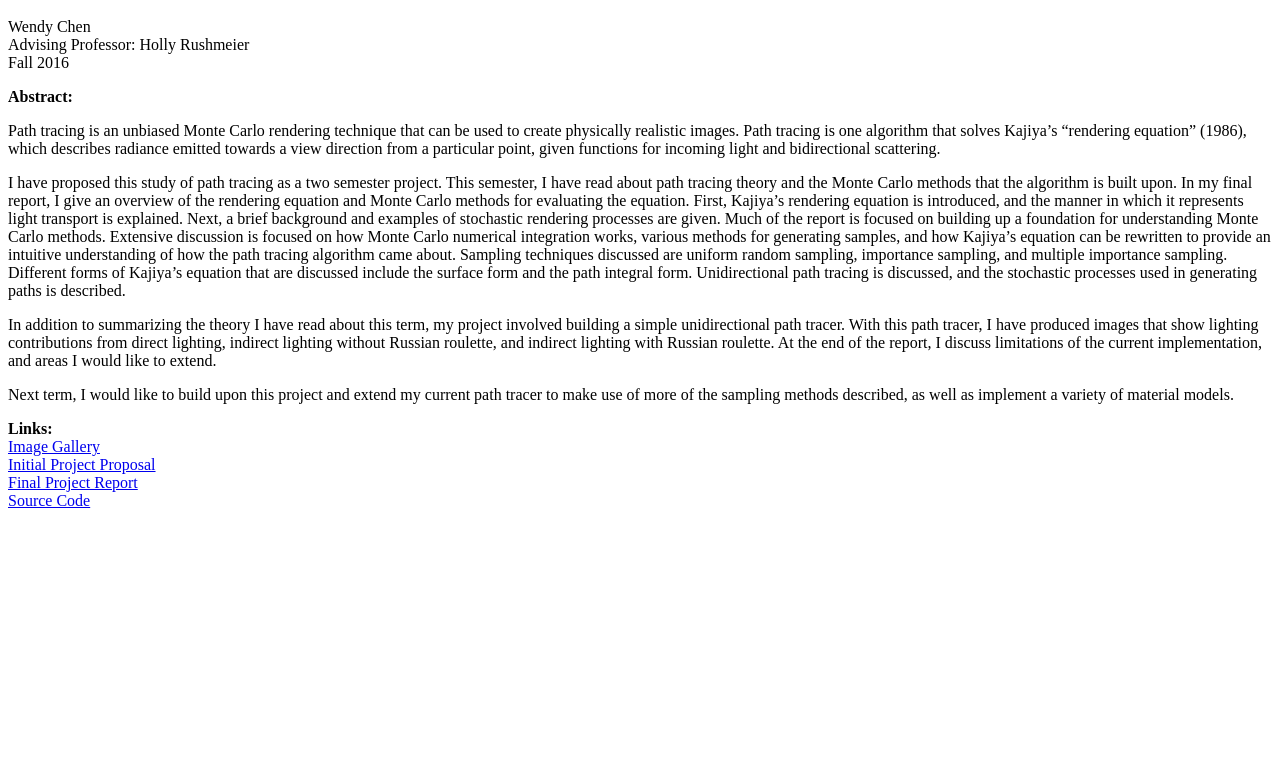
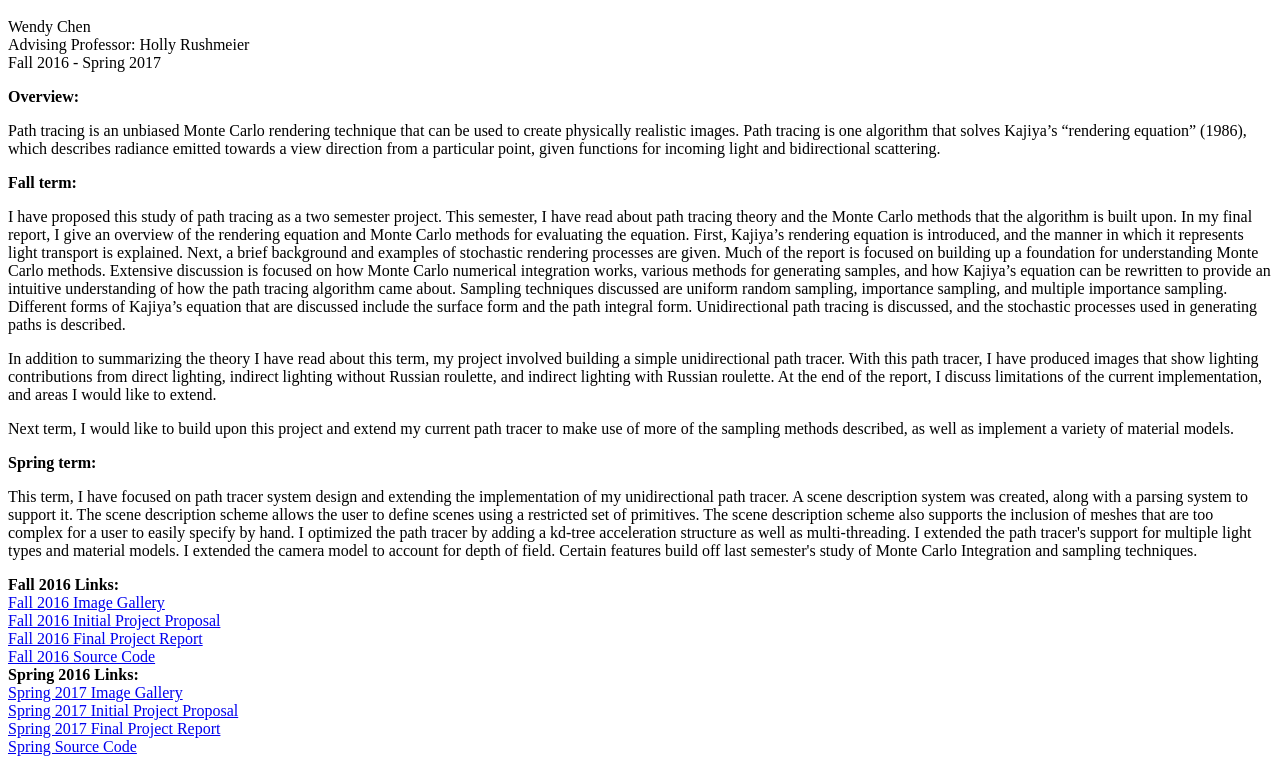
Before and after one commit to vverovvero/cs490-index, a plain HTML site: page index.html in a window 1280 px wide. Shown: the part 48-812 px from the top of the page. Drawn offline with Linux system fonts and the light colour scheme.

Commit message:
spring term

```diff
--- a/index.html
+++ b/index.html
@@ -9,13 +9,16 @@
 		<h1> CPSC 490: Extended Path Tracing Exploration </h1>
 		<p> Wendy Chen <br>
 			Advising Professor: Holly Rushmeier <br>
-			Fall 2016
+			Fall 2016 - Spring 2017
 		</p>
 		<p>
-			<b> Abstract: </b>
+			<b> Overview: </b>
 		</p>
 		<p>
 			Path tracing is an unbiased Monte Carlo rendering technique that can be used to create physically realistic images. Path tracing is one algorithm that solves Kajiya’s “rendering equation” (1986), which describes radiance emitted towards a view direction from a particular point, given functions for incoming light and bidirectional scattering.
+		</p>
+		<p>
+			<b> Fall term: </b>
 		</p>
 		<p>
 			I have proposed this study of path tracing as a two semester project.  This semester, I have read about path tracing theory and the Monte Carlo methods that the algorithm is built upon.  In my final report, I give an overview of the rendering equation and Monte Carlo methods for evaluating the equation. First, Kajiya’s rendering equation is introduced, and the manner in which it represents light transport is explained.  Next, a brief background and examples of stochastic rendering processes are given.  Much of the report is focused on building up a foundation for understanding Monte Carlo methods.  Extensive discussion is focused on how Monte Carlo numerical integration works, various methods for generating samples, and how Kajiya’s equation can be rewritten to provide an intuitive understanding of how the path tracing algorithm came about. Sampling techniques discussed are uniform random sampling, importance sampling, and multiple importance sampling.  Different forms of Kajiya’s equation that are discussed include the surface form and the path integral form.  Unidirectional path tracing is discussed, and the stochastic processes used in generating paths is described.
@@ -26,17 +29,33 @@
 		<p>
 			Next term, I would like to build upon this project and extend my current path tracer to make use of more of the sampling methods described, as well as implement a variety of material models.
 		</p>
+		<p>
+			<b> Spring term: </b>
+		</p>
+		<p>
+			This term, I have focused on path tracer system design and extending the implementation of my unidirectional path tracer.  A scene description system was created, along with a parsing system to support it.  The scene description scheme allows the user to define scenes using a restricted set of primitives.  The scene description scheme also supports the inclusion of meshes that are too complex for a user to easily specify by hand.  I optimized the path tracer by adding a kd-tree acceleration structure as well as multi-threading.  I extended the path tracer's support for multiple light types and material models.  I extended the camera model to account for depth of field.  Certain features build off last semester's study of Monte Carlo Integration and sampling techniques.
+		</p>
 
 
-		<b> Links: </b>
+		<b> Fall 2016 Links: </b>
 		<br>
-		<a href="gallery.html"> Image Gallery </a>
+		<a href="gallery_fall.html"> Fall 2016 Image Gallery </a>
 		<br>
-		<a href="ChenWendy_490Proposal.pdf"> Initial Project Proposal </a>
+		<a href="ChenWendy_490Fall2016Proposal.pdf"> Fall 2016 Initial Project Proposal </a>
 		<br>
-		<a href="ChenWendy_CPSC490Fall2016.pdf"> Final Project Report </a>
+		<a href="ChenWendy_CPSC490Fall2016.pdf"> Fall 2016 Final Project Report </a>
 		<br>
-		<a href="https://github.com/vverovvero/cs490fa"> Source Code </a>
+		<a href="https://github.com/vverovvero/cs490fa"> Fall 2016 Source Code </a>
+		<br>
+		<b> Spring 2016 Links: </b>
+		<br>
+		<a href="gallery_spring.html"> Spring 2017 Image Gallery </a>
+		<br>
+		<a href="ChenWendy_490Spring2017Proposal.pdf"> Spring 2017 Initial Project Proposal </a>
+		<br>
+		<a href="ChenWendy_CPSC490Spring2017.pdf"> Spring 2017 Final Project Report </a>
+		<br>
+		<a href="https://github.com/vverovvero/cs490sp"> Spring Source Code </a>
 
 	<body>
 </html>
```
Also changed, not shown: gallery_fall.html (renamed from gallery.html, +7 -12 lines), gallery_spring.html (added, +38 -0 lines), gallery_fall/img_all.png (renamed from gallery/img_all.png), gallery_fall/img_direct.png (renamed from gallery/img_direct.png), gallery_fall/img_fun1.png (renamed from gallery/img_fun1.png), gallery_fall/img_fun2.png (renamed from gallery/img_fun2.png), gallery_fall/img_indirect.png (renamed from gallery/img_indirect.png), gallery_fall/img_noroulette.png (renamed from gallery/img_noroulette.png), gallery_spring/hi_bunny_teapot.png (added), gallery_spring/hi_dof_140.png (added), gallery_spring/hi_dof_50.png (added), gallery_spring/hi_three_spheres.png (added), gallery_spring/lo_floating_dragon.png (added), 4 other files.
